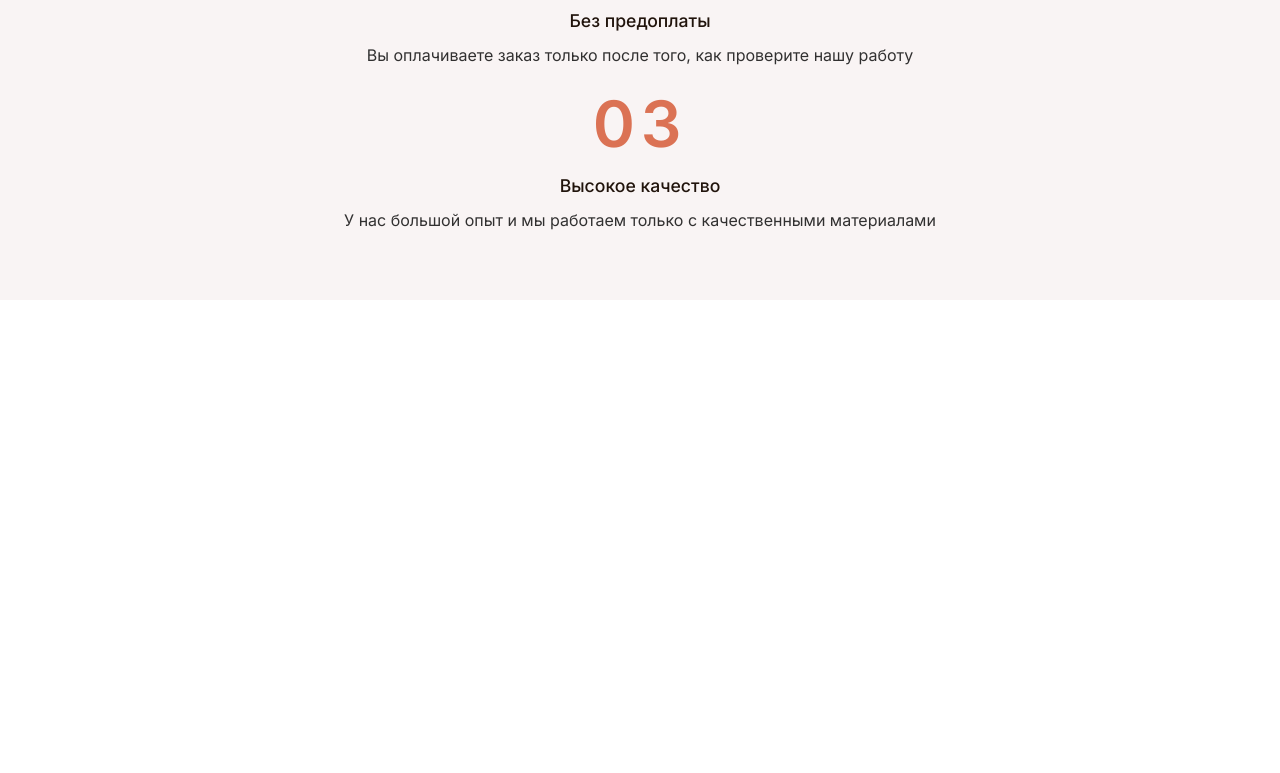
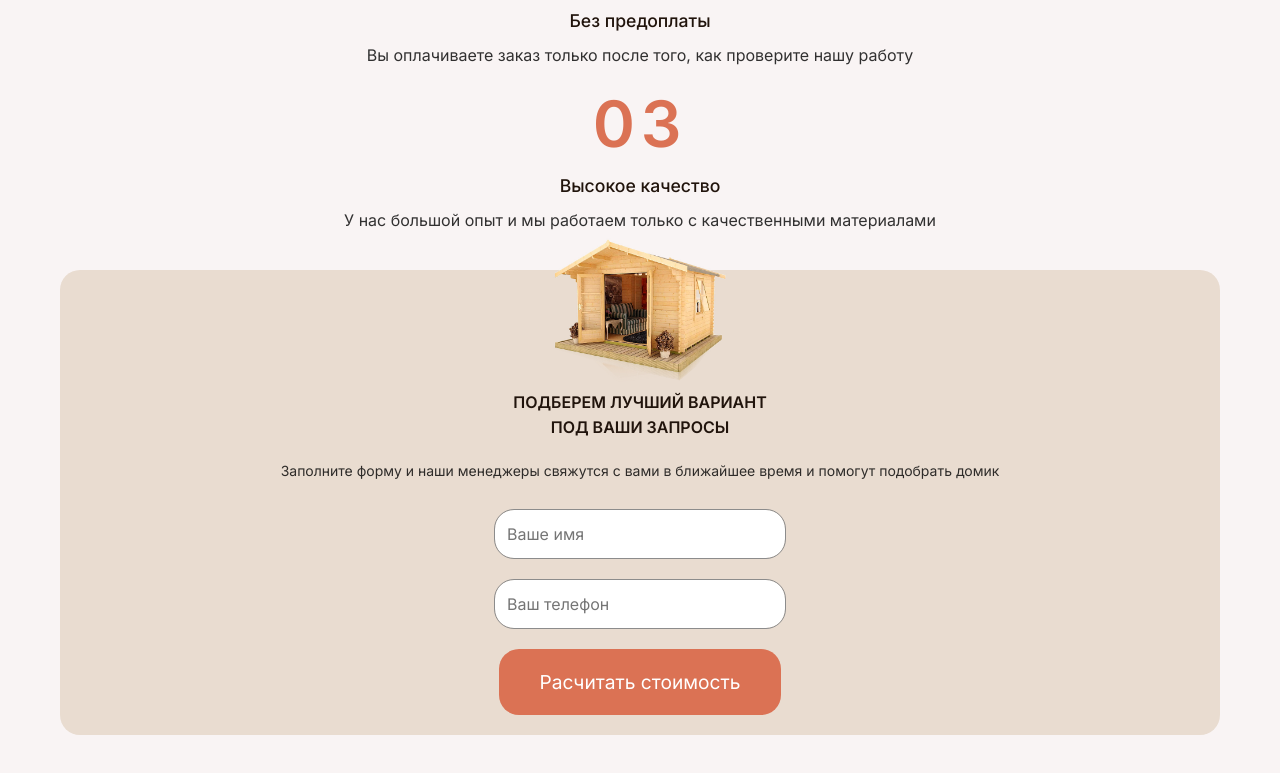
Before and after one commit to sergiuszorgo/woodworker, a plain HTML site: page index.html in a window 1280 px wide. Shown: the part 5731-6504 px from the top of the page. Before the commit the page ends 6031 px from the top, so only its background shows below. Drawn offline with Linux system fonts and the light colour scheme.

Commit message:
footer form add G.O.T.Y

```diff
--- a/index.html
+++ b/index.html
@@ -203,11 +203,31 @@
 					<p class="why-text3">У нас большой опыт и мы работаем только с качественными материалами</p>
 				</li>
 			</ul>
+			<div class="foot-form">
+				<div class="foot-inner">
+					<p class="inner-head">подберем лучший вариант<br> под ваши запросы</p>
+					<p class="inner-text">Заполните форму и наши менеджеры свяжутся с вами в ближайшее время и помогут подобрать домик</p>
+					<form>
+						<div class="inner-content">
+							<input class="inner-input" type="name" name="name-input" id="name-input"
+							placeholder="василий">
+							<label class="inner-label" for="name-input">Ваше имя</label>
+						</div>
+						<div class="inner-content">
+							<input class="inner-input" type="tel" name="tel" id="tel-input" placeholder="+70000000" min-lenght="5" maxlength="12" required>
+							<label class="inner-label" for="tel-input">Ваш телефон</label>
+						</div>
+						<input type="submit" class="inner-btn" value="Расчитать стоимость">
+					</form>
+				</div>
+				<div class="foot-house"><img src="./img/foot-house.webp" alt="image house into footer form"></div>
+			</div>
 		</div>
 	</div>
 	<footer>
 
 	</footer>
+
 	<script>
 		const buttonOpen = document.querySelector('.burger');
 		const buttonClose = document.querySelector('.close-btn');
--- a/styles.css
+++ b/styles.css
@@ -326,6 +326,13 @@ h1 span {
 	position: relative;
 }
 
+/* .form-content input {
+	display: inline-block;
+	height: calc(2.5rem + 2px);
+	padding: 1.5rem 1.75rem;
+	border: 1px solid #bdbdbd;
+} */
+
 .form-content input {
 	display: inline-block;
 	height: calc(2.5rem + 2px);
@@ -355,7 +362,7 @@ h1 span {
 	width: 100%;
 	font-size: 1rem;
 	font-weight: 400;
-	line-height: 1.5;
+	line-height: 1.5em;
 	color: var(--main-textcolor);
 	background-clip: padding-box;
 	border-radius: var(--b-radius);
@@ -365,11 +372,11 @@ h1 span {
 	appearance: none;
 }
 
-.form-input:focus {
+.form-input:focus, .inner-input:focus {
 	outline: none;
 }
 
-.form-label {
+.form-label, .inner-label {
 	position: absolute;
 	top: 50%;
 	left: 0.3125rem;
@@ -580,3 +587,121 @@ h4 {
 	opacity: 0.8;
 	text-align: center;
 }
+
+
+/* //INNERFORM// */
+/* //INNERFORM// */
+
+.foot-form {
+	padding: 0 20px 20px;
+	background-color: var(--form-color);
+	width: 100%;
+	border-radius: var(--b-radius);
+	display: flex;
+	flex-direction: column-reverse;
+	align-items: center;
+	margin-top: 40px;
+}
+
+.foot-inner {
+	display: flex;
+	flex-direction: column;
+	align-items: center;
+}
+
+.foot-inner form {
+	display: flex;
+	align-items: center;
+	flex-direction: column;
+	gap: 20px;
+}
+
+.inner-head {
+	color: var(--main-textcolor);
+	line-height: 1.563em;
+	text-align: center;
+	font-weight: 600;
+	font-size: 1em;
+	text-transform: uppercase;
+}
+
+.inner-text {
+	text-align: center;
+	margin-top: 22px;
+	margin-bottom: 30px;
+	font-size: 0.875em;
+	opacity: 0.8;
+}
+
+.inner-content {
+	position: relative;
+}
+
+.inner-input {
+	display: inline-block;
+	height: calc(2.5rem + 2px);
+	padding: 1.5rem 1.75rem;
+	border: 1px solid var(--border-color);
+	font-size: 1rem;
+	font-weight: 400;
+	line-height: 1.5em;
+	color: var(--main-textcolor);
+	background-clip: padding-box;
+	border-radius: var(--b-radius);
+	transition: var(--form-trans);
+	-webkit-appearance: none;
+	-moz-appearance: none;
+	appearance: none;
+}
+
+.inner-label {
+
+}
+
+.inner-btn {
+
+}
+
+.inner-btn {
+	display: inline-block;
+	padding: 20px 40px;
+	border: 1px solid transparent;
+	border-radius: var(--b-radius);
+	transition: var(--transit);
+	background-color: var(--accent-color);
+	cursor: pointer;
+	color: var(--second);
+	font-size: 1.2em;
+}
+
+.inner-btn:hover, .inner-btn:focus {
+	background-color: var(--form-color);
+	color: var(--main-textcolor);
+	border: 1px solid var(--accent-color);
+}
+
+
+.foot-house {
+	position: relative;
+	width: 1px;
+	height: 120px;
+}
+
+.foot-house img {
+	position: absolute;
+	width: 174px;
+	left: 50%;
+	top: -42%;
+	transform: translateX(-50%);
+}
+
+
+
+.inner-content .inner-input:focus~.inner-label,
+.inner-content .inner-input:not(:placeholder-shown)~.inner-label {
+	top: 0;
+	transform: translateY(-90%) scale(0.9);
+	background-color: transparent;
+	color: var(--accent-color);
+	font-weight: 600;
+}
```
Also changed, not shown: img/foot-house.webp (renamed from img/pngwingcom_23.webp).
